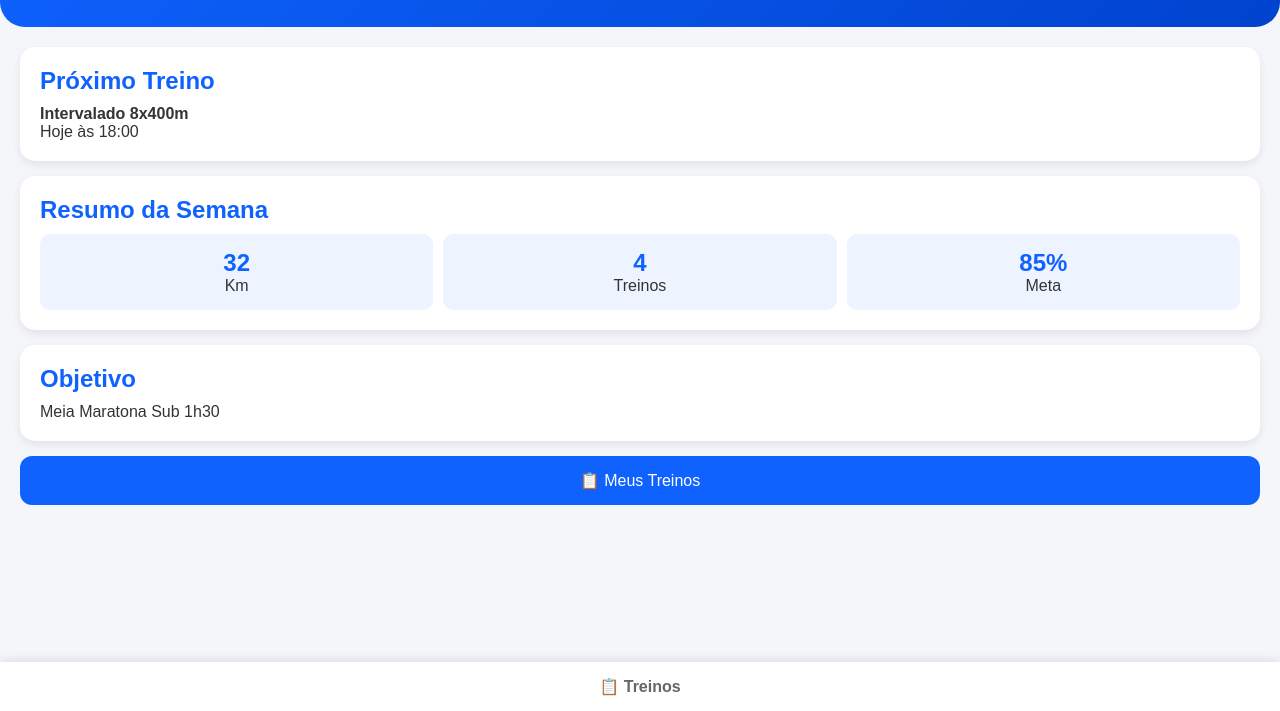
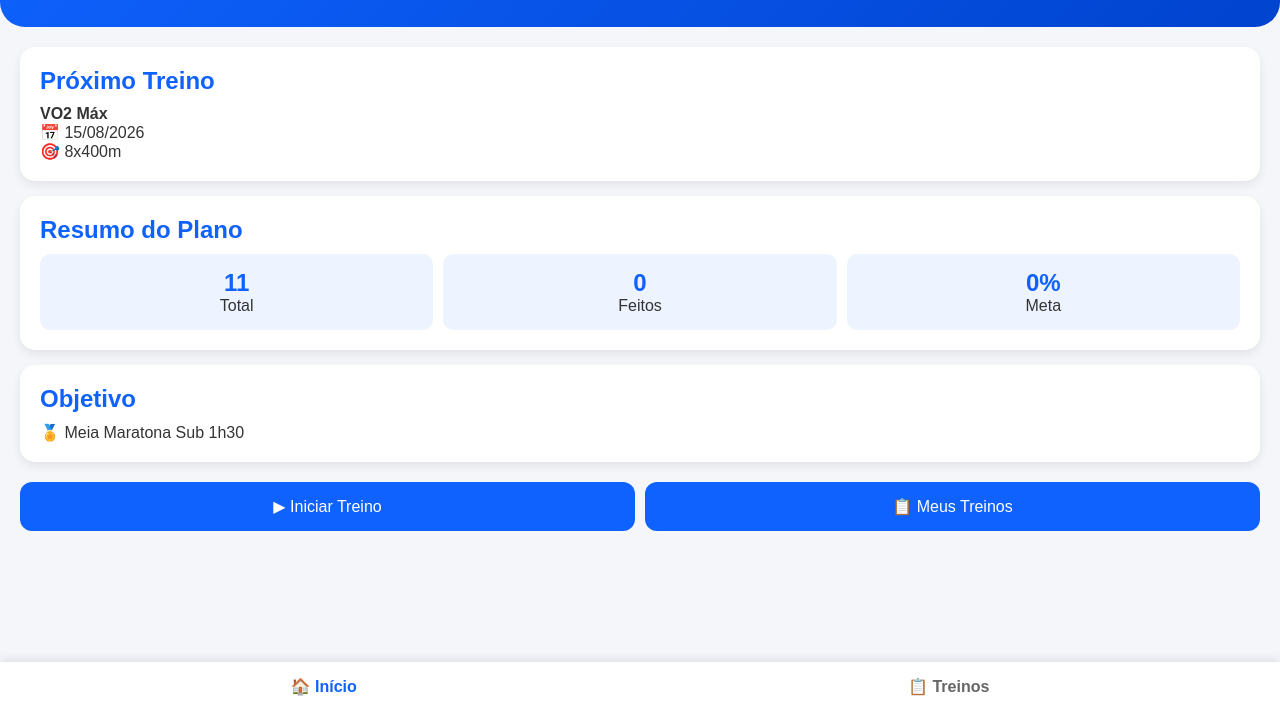
Before and after one commit to RafaelCordeiroSC/App-Treino, a plain HTML site: page index.html in a window 1280 px wide. Shown: the part 89-800 px from the top of the page. Drawn offline with Linux system fonts and the light colour scheme.

Commit message:
Update index.html

```diff
--- a/index.html
+++ b/index.html
@@ -38,7 +38,7 @@
         }
 
         .card {
-            background: white;
+            background: #fff;
             border-radius: 15px;
             padding: 20px;
             margin-bottom: 15px;
@@ -77,14 +77,13 @@
         .btn {
             flex: 1;
             padding: 15px;
-            width: 100%;
             border: none;
             border-radius: 12px;
             background: #0f62fe;
             color: white;
             font-size: 16px;
             cursor: pointer;
-            transition: 0.3s;
+            transition: .3s;
         }
 
         .btn:hover {
@@ -100,7 +99,7 @@
             bottom: 0;
             left: 0;
             width: 100%;
-            background: white;
+            background: #fff;
             display: flex;
             justify-content: space-around;
             padding: 15px;
@@ -129,39 +128,49 @@
 
         <div class="card">
             <h2>Próximo Treino</h2>
-            <p><strong>Intervalado 8x400m</strong></p>
-            <p>Hoje às 18:00</p>
+            <p id="proximoTreino">
+                <strong>Carregando...</strong>
+            </p>
         </div>
 
         <div class="card">
-            <h2>Resumo da Semana</h2>
+            <h2>Resumo do Plano</h2>
 
             <div class="stats">
+
                 <div class="stat">
-                    <h3>32</h3>
-                    <p>Km</p>
+                    <h3>11</h3>
+                    <p>Total</p>
                 </div>
 
                 <div class="stat">
-                    <h3>4</h3>
-                    <p>Treinos</p>
+                    <h3 id="treinosFeitos">0</h3>
+                    <p>Feitos</p>
                 </div>
 
                 <div class="stat">
-                    <h3>85%</h3>
+                    <h3 id="metaTreino">0%</h3>
                     <p>Meta</p>
                 </div>
+
             </div>
         </div>
 
         <div class="card">
             <h2>Objetivo</h2>
-            <p>Meia Maratona Sub 1h30</p>
+            <p>🏅 Meia Maratona Sub 1h30</p>
         </div>
+
+        <div class="btn-container">
+
+            <button class="btn" onclick="iniciarTreino()">
+                ▶ Iniciar Treino
+            </button>
 
             <button class="btn" onclick="abrirTreinos()">
                 📋 Meus Treinos
             </button>
+
         </div>
 
     </div>
@@ -169,13 +178,81 @@
     <div class="footer-space"></div>
 
     <div class="menu">
+        <a href="index.html" class="active">🏠 Início</a>
         <a href="treinos.html">📋 Treinos</a>
     </div>
 
     <script>
+
+        const treinos = [
+            ["15/08/2026", "VO2 Máx", "8x400m"],
+            ["22/08/2026", "5x1000m", "3:55/km"],
+            ["29/08/2026", "3x2km", "4:05/km"],
+            ["05/09/2026", "6x800m", "3:50/km"],
+            ["12/09/2026", "2x4km", "4:05/km"],
+            ["19/09/2026", "10x400m", "3:40/km"],
+            ["26/09/2026", "6x1000m", "3:50/km"],
+            ["03/10/2026", "3x3km", "4:00/km"],
+            ["10/10/2026", "10km contínuos", "4:05/km"],
+            ["17/10/2026", "4x2km", "3:55 a 4:00/km"],
+            ["24/10/2026", "Simulado 15km", "Progressivo"]
+        ];
+
+        function atualizarDashboard() {
+
+            let concluidos = 0;
+            let proximoTreino = null;
+
+            treinos.forEach((treino, index) => {
+
+                const feito =
+                    localStorage.getItem("treino" + index) === "1";
+
+                if (feito) {
+                    concluidos++;
+                } else if (!proximoTreino) {
+                    proximoTreino = treino;
+                }
+
+            });
+
+            const percentual =
+                Math.round((concluidos / treinos.length) * 100);
+
+            document.getElementById("treinosFeitos").innerText =
+                concluidos;
+
+            document.getElementById("metaTreino").innerText =
+                percentual + "%";
+
+            if (proximoTreino) {
+
+                document.getElementById("proximoTreino").innerHTML = `
+                    <strong>${proximoTreino[1]}</strong><br>
+                    📅 ${proximoTreino[0]}<br>
+                    🎯 ${proximoTreino[2]}
+                `;
+
+            } else {
+
+                document.getElementById("proximoTreino").innerHTML = `
+                    <strong>✅ Plano concluído!</strong>
+                `;
+
+            }
+
+        }
+
+        function iniciarTreino() {
+            alert("Bons treinos! 💪");
+        }
+
         function abrirTreinos() {
             window.location.href = "treinos.html";
         }
+
+        atualizarDashboard();
+
     </script>
 
 </body>
```
